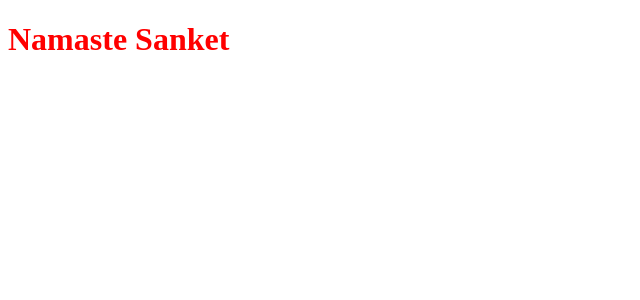
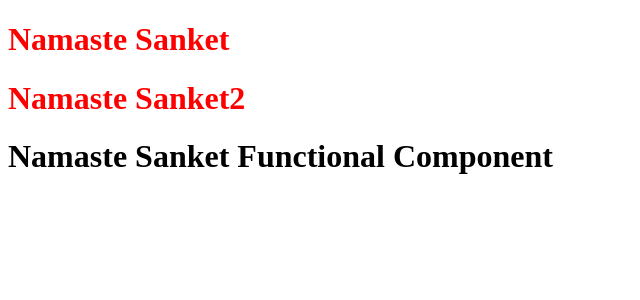
Before and after one commit to Sanket-Deb/FoodOrdering, a React (Vite) app: page / in a window 1280 px wide. Shown: the top 300 px of the page, without its empty margins (0-640 px from the left). Built offline with nearby package versions, Linux system fonts and the light colour scheme.

Commit message:
JS update

```diff
--- a/App.js
+++ b/App.js
@@ -2,10 +2,25 @@ import React from "react";
 import ReactDOM from "react-dom/client";
 
 
-const Heading = <h1 id="heading" className="head">Namaste Sanket</h1>
+const Title = () => (
+    <h1 id="heading" className="head">
+        Namaste Sanket
+    </h1>
+)
+const title = (
+    <h1 id="heading" className="head">
+        Namaste Sanket2
+    </h1>
+)
 
-console.log(Heading);
+const HeadingComponent = () => (
+    <div id="headingContainer">
+        <Title />
+        {title}
+        <h1 className="heading">Namaste Sanket Functional Component</h1>
+    </div>
+)
 
 const root = ReactDOM.createRoot(document.getElementById("root"));
 
-root.render(Heading);
+root.render(<HeadingComponent/>);
```
